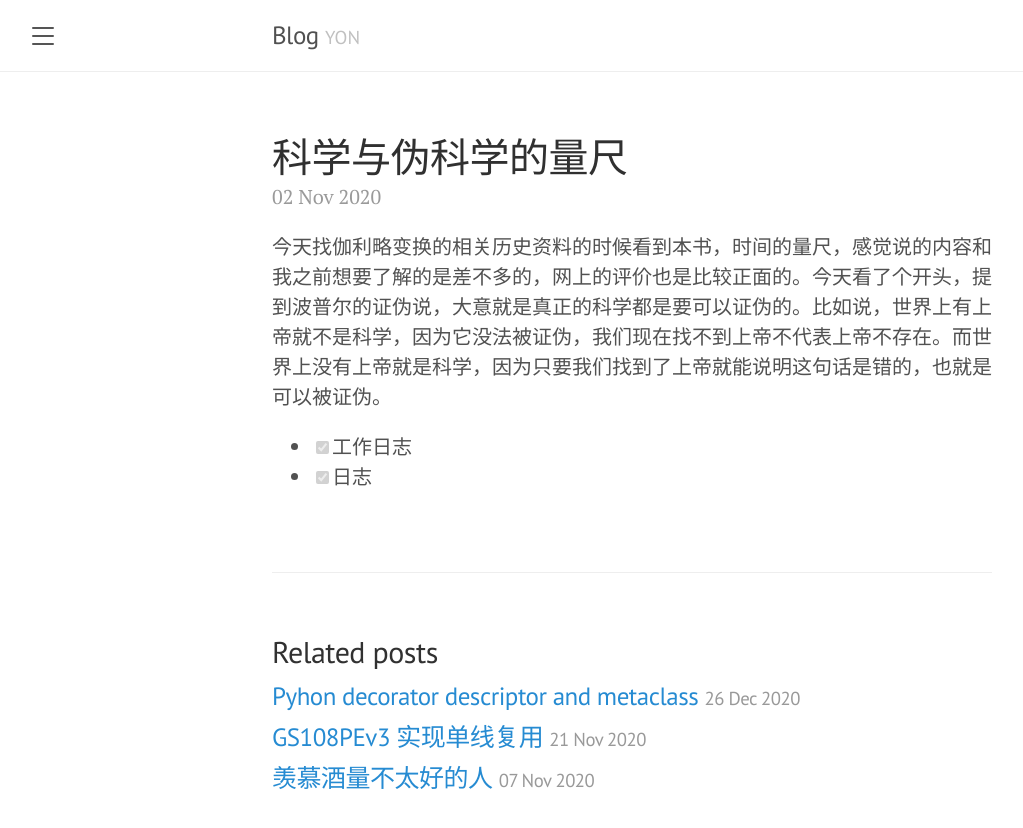
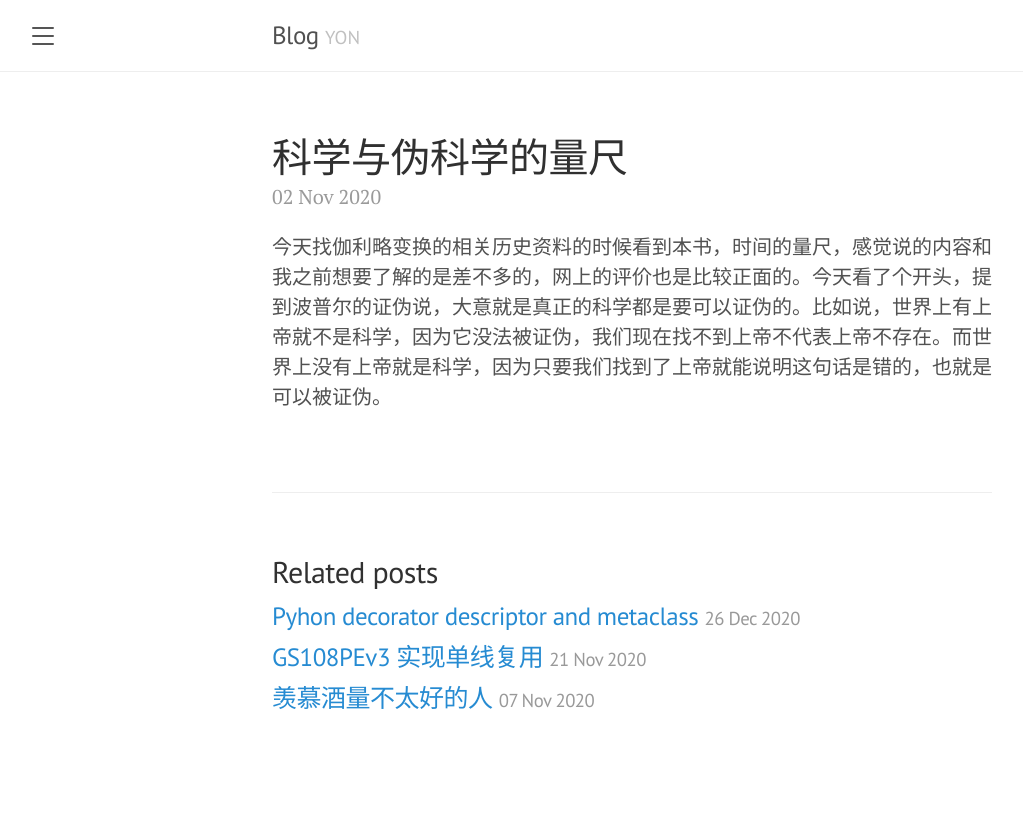
Before and after one commit to yoncise/yoncise.github.io, a Jekyll site: the page built from _posts/2020/2020-11-02-15363761.md, in a window 1280 px wide. Shown: the top 828 px of the page, without its empty margins (8-1031 px from the left). Built offline with Jekyll 4.4.1, drawn with Linux system fonts in a browser that asks for light colours.

Commit message:
sync from yuque

```diff
--- a/_posts/2020/2020-11-02-15363761.md
+++ b/_posts/2020/2020-11-02-15363761.md
@@ -2,7 +2,4 @@
 layout: post
 title: 科学与伪科学的量尺
 ---
-今天找伽利略变换的相关历史资料的时候看到本书，时间的量尺，感觉说的内容和我之前想要了解的是差不多的，网上的评价也是比较正面的。今天看了个开头，提到波普尔的证伪说，大意就是真正的科学都是要可以证伪的。比如说，世界上有上帝就不是科学，因为它没法被证伪，我们现在找不到上帝不代表上帝不存在。而世界上没有上帝就是科学，因为只要我们找到了上帝就能说明这句话是错的，也就是可以被证伪。<br />
-
-- [x] 工作日志
-- [x] 日志
+今天找伽利略变换的相关历史资料的时候看到本书，时间的量尺，感觉说的内容和我之前想要了解的是差不多的，网上的评价也是比较正面的。今天看了个开头，提到波普尔的证伪说，大意就是真正的科学都是要可以证伪的。比如说，世界上有上帝就不是科学，因为它没法被证伪，我们现在找不到上帝不代表上帝不存在。而世界上没有上帝就是科学，因为只要我们找到了上帝就能说明这句话是错的，也就是可以被证伪。
```
